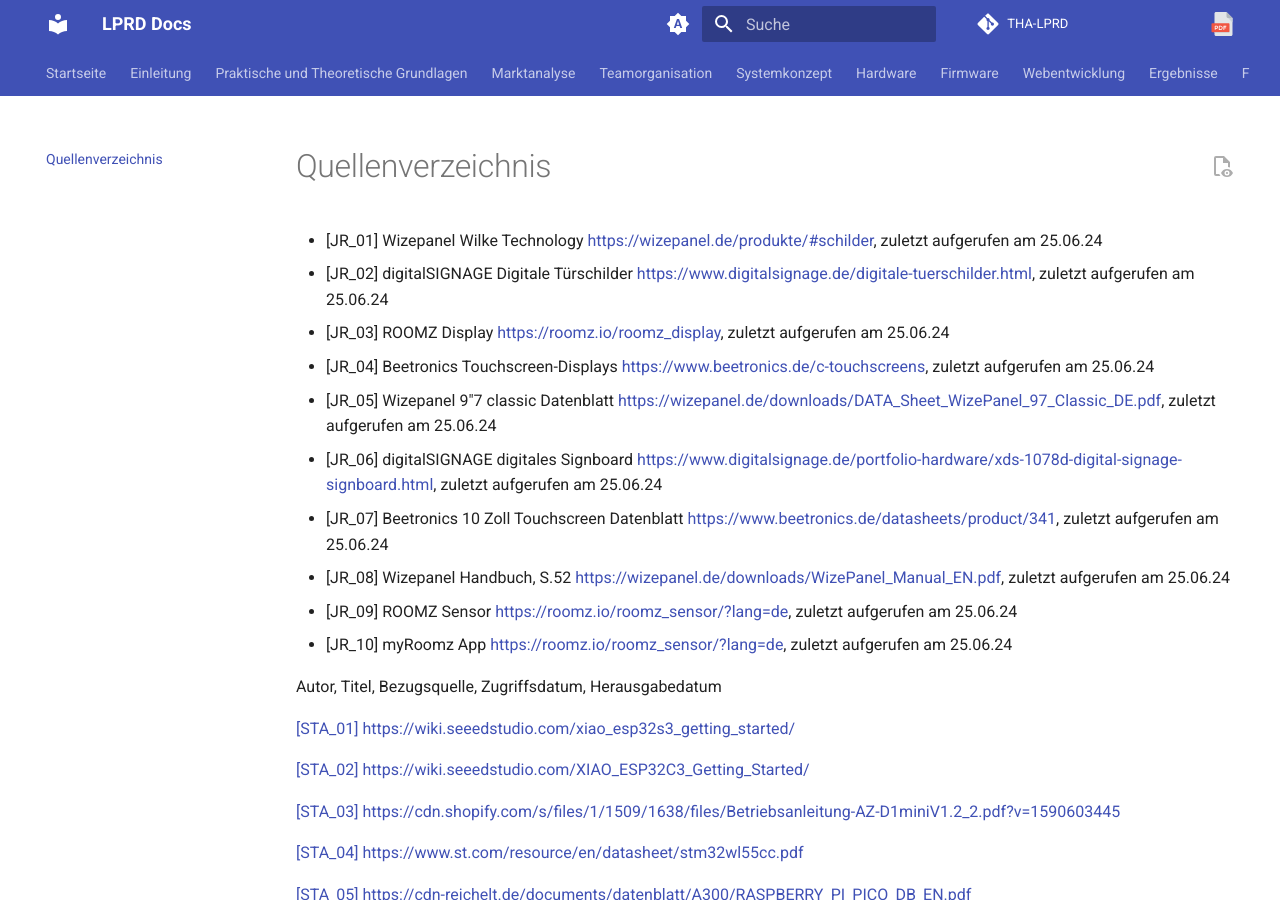
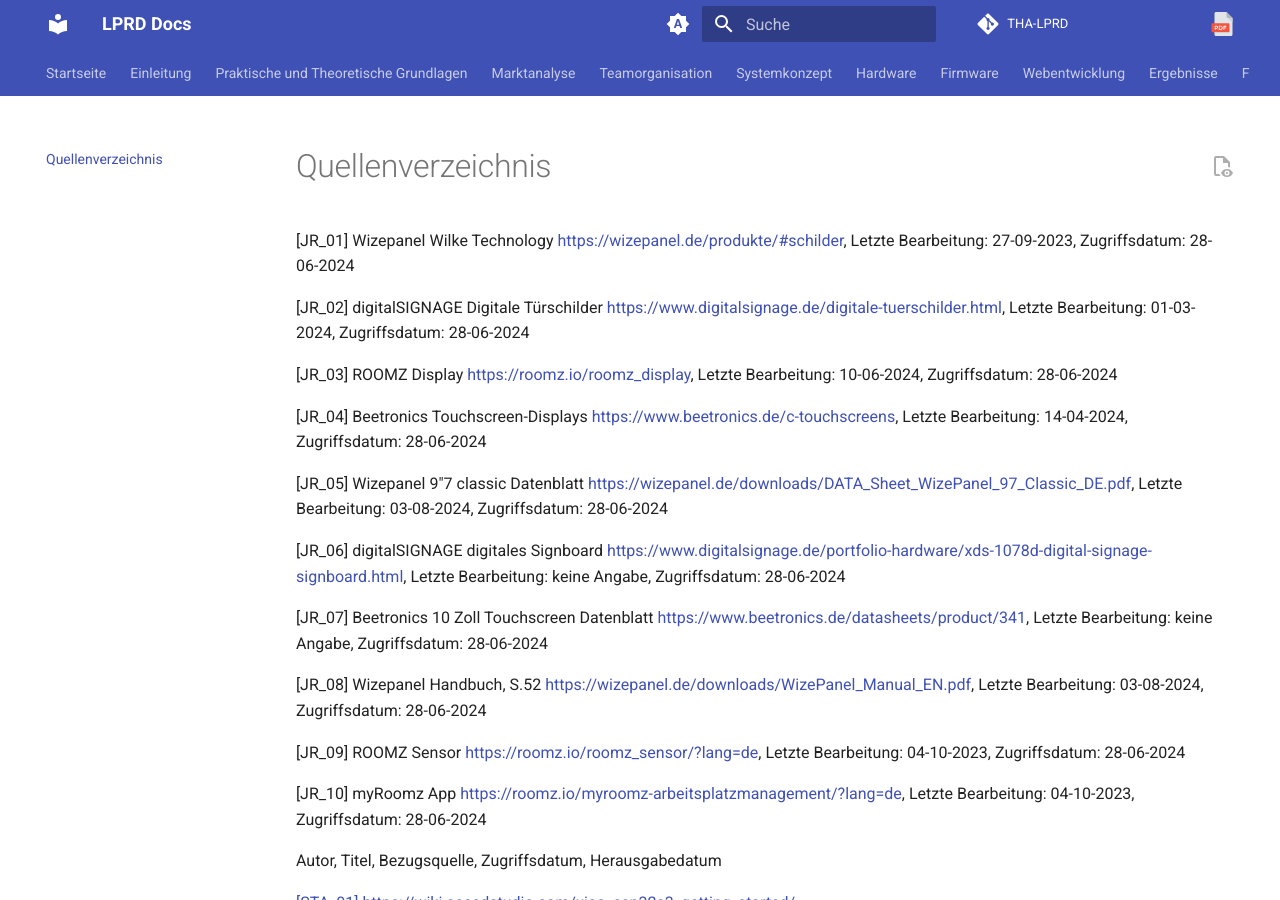
Before and after one commit to THA-LPRD/Docs, an MkDocs documentation site: the page built from docs/Quellenverzeichnis.md, in a window 1280 px wide and 900 px high. Built offline with MkDocs 1.6.1 and Material for MkDocs 9.7.7, drawn with Linux system fonts in a browser that asks for light colours; the version menu is left out.

```diff
--- a/docs/Quellenverzeichnis.md
+++ b/docs/Quellenverzeichnis.md
@@ -1,16 +1,26 @@
 # Quellenverzeichnis
 
 
-- <a id="jr_01"></a>[JR_01] Wizepanel Wilke Technology [https://wizepanel.de/produkte/#schilder](https://wizepanel.de/produkte/#schilder), zuletzt aufgerufen am 25.06.24
-- <a id="jr_02"></a>[JR_02] digitalSIGNAGE Digitale Türschilder [https://www.digitalsignage.de/digitale-tuerschilder.html](https://www.digitalsignage.de/digitale-tuerschilder.html), zuletzt aufgerufen am 25.06.24
-- <a id="jr_03"></a>[JR_03] ROOMZ Display [https://roomz.io/roomz_display](https://roomz.io/roomz_display), zuletzt aufgerufen am 25.06.24
-- <a id="jr_04"></a>[JR_04] Beetronics Touchscreen-Displays [https://www.beetronics.de/c-touchscreens](https://www.beetronics.de/c-touchscreens), zuletzt aufgerufen am 25.06.24
-- <a id="jr_05"></a>[JR_05] Wizepanel 9"7 classic Datenblatt [https://wizepanel.de/downloads/DATA_Sheet_WizePanel_97_Classic_DE.pdf](https://wizepanel.de/downloads/DATA_Sheet_WizePanel_97_Classic_DE.pdf), zuletzt aufgerufen am 25.06.24
-- <a id="jr_06"></a>[JR_06] digitalSIGNAGE digitales Signboard [https://www.digitalsignage.de/portfolio-hardware/xds-1078d-digital-signage-signboard.html](https://www.digitalsignage.de/portfolio-hardware/xds-1078d-digital-signage-signboard.html), zuletzt aufgerufen am 25.06.24
-- <a id="jr_07"></a>[JR_07] Beetronics 10 Zoll Touchscreen Datenblatt [https://www.beetronics.de/datasheets/product/341](https://www.beetronics.de/datasheets/product/341), zuletzt aufgerufen am 25.06.24
-- <a id="jr_08"></a>[JR_08] Wizepanel Handbuch, S.52 [https://wizepanel.de/downloads/WizePanel_Manual_EN.pdf](https://wizepanel.de/downloads/WizePanel_Manual_EN.pdf), zuletzt aufgerufen am 25.06.24
-- <a id="jr_09"></a>[JR_09] ROOMZ Sensor [https://roomz.io/roomz_sensor/?lang=de](https://roomz.io/roomz_sensor/?lang=de), zuletzt aufgerufen am 25.06.24
-- <a id="jr_09"></a>[JR_10] myRoomz App [https://roomz.io/roomz_sensor/?lang=de](https://roomz.io/roomz_sensor/?lang=de), zuletzt aufgerufen am 25.06.24
+<a id="jr_01"></a>[JR_01] Wizepanel Wilke Technology [https://wizepanel.de/produkte/#schilder](https://wizepanel.de/produkte/#schilder), Letzte Bearbeitung: 27-09-2023, Zugriffsdatum: 28-06-2024
+
+<a id="jr_02"></a>[JR_02] digitalSIGNAGE Digitale Türschilder [https://www.digitalsignage.de/digitale-tuerschilder.html](https://www.digitalsignage.de/digitale-tuerschilder.html), Letzte Bearbeitung: 01-03-2024, Zugriffsdatum: 28-06-2024
+
+<a id="jr_03"></a>[JR_03] ROOMZ Display [https://roomz.io/roomz_display](https://roomz.io/roomz_display), Letzte Bearbeitung: 10-06-2024, Zugriffsdatum: 28-06-2024
+
+<a id="jr_04"></a>[JR_04] Beetronics Touchscreen-Displays [https://www.beetronics.de/c-touchscreens](https://www.beetronics.de/c-touchscreens), Letzte Bearbeitung: 14-04-2024, Zugriffsdatum: 28-06-2024
+
+<a id="jr_05"></a>[JR_05] Wizepanel 9"7 classic Datenblatt [https://wizepanel.de/downloads/DATA_Sheet_WizePanel_97_Classic_DE.pdf](https://wizepanel.de/downloads/DATA_Sheet_WizePanel_97_Classic_DE.pdf), Letzte Bearbeitung: 03-08-2024, Zugriffsdatum: 28-06-2024
+
+<a id="jr_06"></a>[JR_06] digitalSIGNAGE digitales Signboard [https://www.digitalsignage.de/portfolio-hardware/xds-1078d-digital-signage-signboard.html](https://www.digitalsignage.de/portfolio-hardware/xds-1078d-digital-signage-signboard.html),  Letzte Bearbeitung: keine Angabe, Zugriffsdatum: 28-06-2024
+
+<a id="jr_07"></a>[JR_07] Beetronics 10 Zoll Touchscreen Datenblatt [https://www.beetronics.de/datasheets/product/341](https://www.beetronics.de/datasheets/product/341), Letzte Bearbeitung: keine Angabe, Zugriffsdatum: 28-06-2024
+
+<a id="jr_08"></a>[JR_08] Wizepanel Handbuch, S.52 [https://wizepanel.de/downloads/WizePanel_Manual_EN.pdf](https://wizepanel.de/downloads/WizePanel_Manual_EN.pdf), Letzte Bearbeitung: 03-08-2024, Zugriffsdatum: 28-06-2024
+
+<a id="jr_09"></a>[JR_09] ROOMZ Sensor [https://roomz.io/roomz_sensor/?lang=de](https://roomz.io/roomz_sensor/?lang=de), Letzte Bearbeitung: 04-10-2023, Zugriffsdatum: 28-06-2024
+
+<a id="jr_10"></a>[JR_10] myRoomz App [https://roomz.io/myroomz-arbeitsplatzmanagement/?lang=de](https://roomz.io/myroomz-arbeitsplatzmanagement/?lang=de), Letzte Bearbeitung: 04-10-2023, Zugriffsdatum: 28-06-2024
+
 
 Autor, Titel, Bezugsquelle, Zugriffsdatum, Herausgabedatum
 
```
Also changed, not shown: docs/StandDerWissenschaftUndTechnik.md (+5 -4 lines), docs/Systemkonzept.md (+9 -7 lines), docs/Webentwicklung.md (+30 -2 lines).
